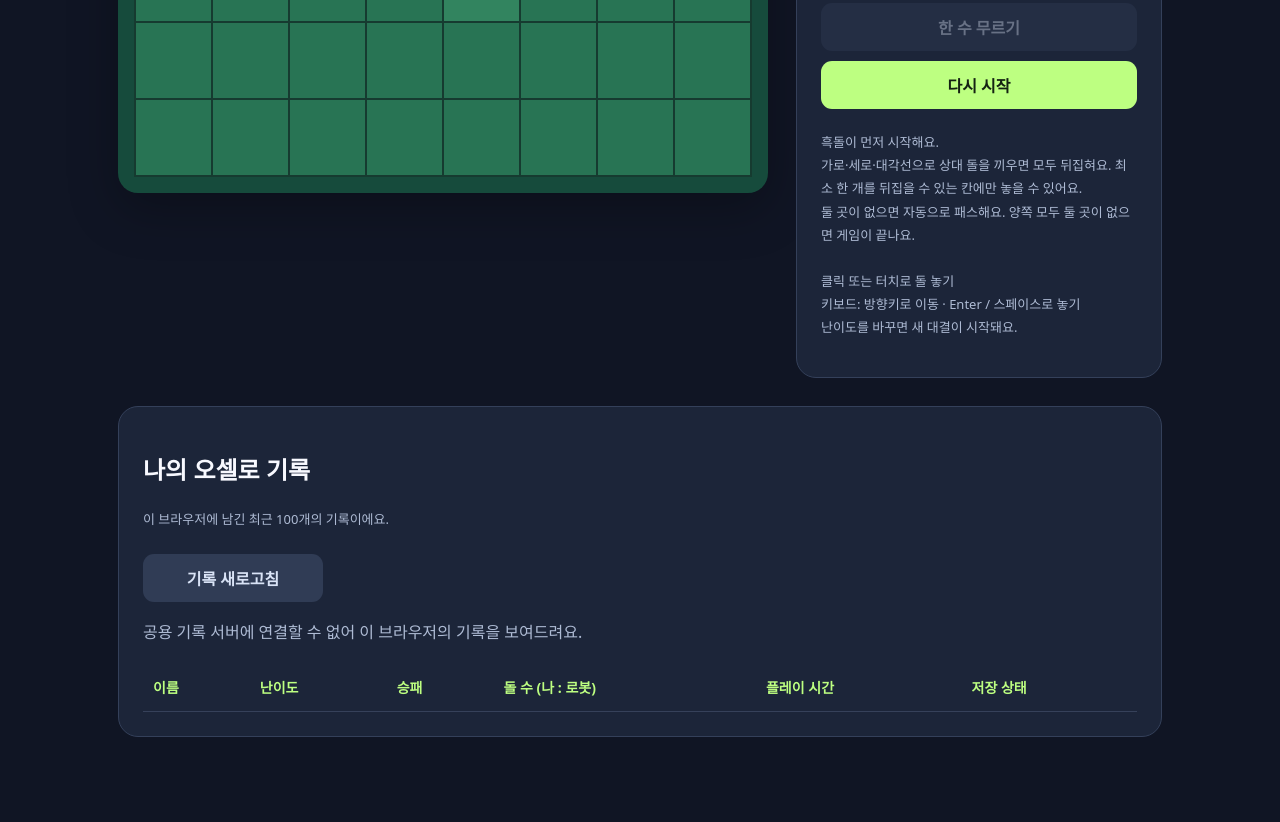
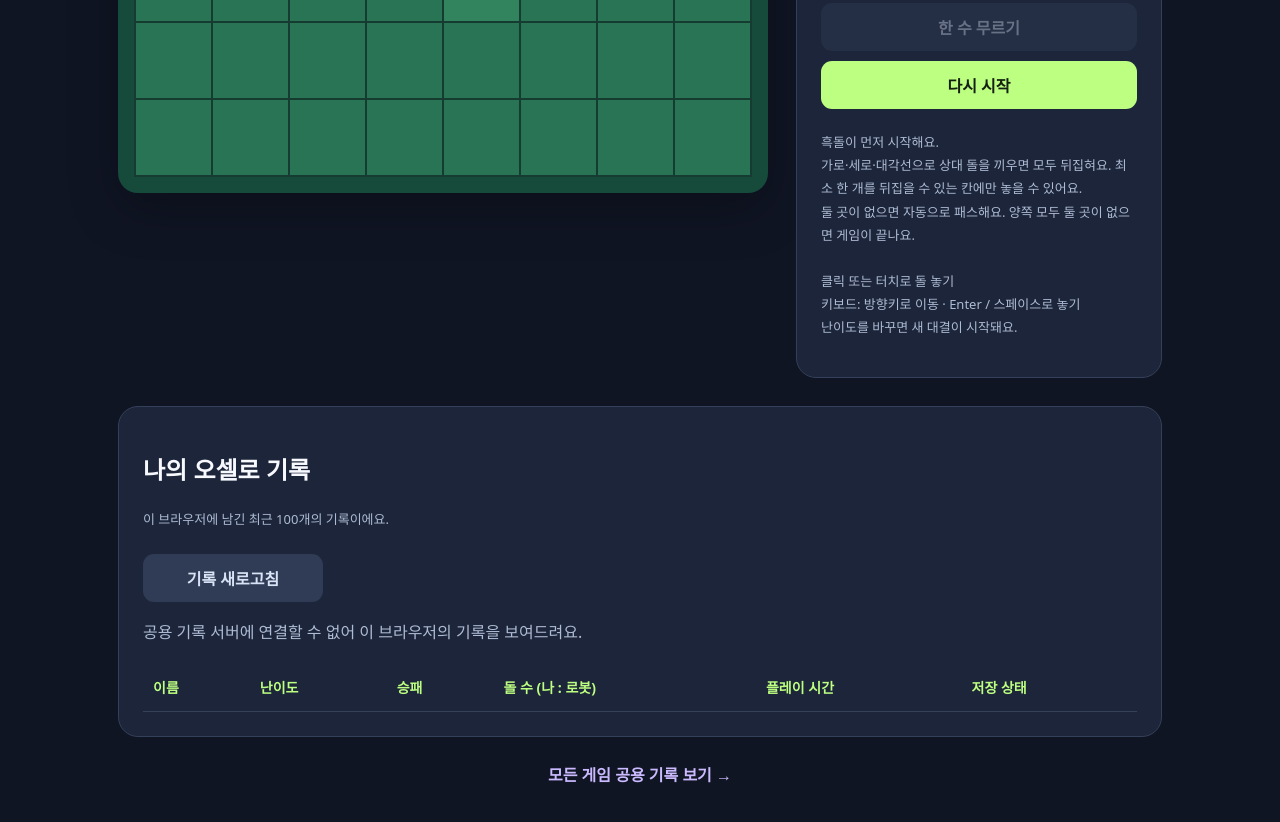
Before and after one commit to dahye1391-ai/dada-game, a plain HTML site: page othello.html in a window 1280 px wide. Shown: the part 740-1562 px from the top of the page. Before the commit the page ends 1517 px from the top, so only its background shows below. Drawn offline with Linux system fonts and the light colour scheme; no server answers.

Commit message:
Add shared records hub link to othello

```diff
--- a/othello.html
+++ b/othello.html
@@ -13,7 +13,7 @@
 <section class="side records-section" id="result-panel" hidden><h2>이번 대결 기록</h2><p id="result-summary"></p><form id="record-form"><label for="record-name">기록에 남길 이름</label><div class="record-form"><input id="record-name" maxlength="16" placeholder="이름 또는 닉네임" autocomplete="nickname" required><button id="save-record" class="action" type="submit">기록 남기기</button></div></form><p class="rules">기록은 이 브라우저에 보관돼요. 공용 기록 서버가 연결되면 이름과 기록이 모두에게 공개됩니다.</p></section>
 <p id="save-status" role="status" aria-live="polite"></p><button id="retry-record" class="action secondary" hidden style="max-width:250px">공용 기록 저장 다시 시도</button>
 <section class="side records-section"><h2 id="records-title">나의 오셀로 기록</h2><p id="records-note" class="rules">이 브라우저에 남긴 최근 100개의 기록이에요.</p><button id="refresh-records" class="action secondary" style="max-width:180px">기록 새로고침</button><p id="records-status" role="status" aria-live="polite"></p><div class="table-wrap"><table><thead><tr><th>이름</th><th>난이도</th><th>승패</th><th>돌 수 (나 : 로봇)</th><th>플레이 시간</th><th>저장 상태</th></tr></thead><tbody id="records"></tbody></table></div></section>
-</main>
+<p style="text-align:center;margin:24px 0"><a style="color:#cbbaff;font-weight:800" href="https://dada-run-scores.perkymyna5.chatgpt.site/records?game=othello">모든 게임 공용 기록 보기 →</a></p></main>
 <script src="./records-config.js"></script>
 <script>
 const N=8,dirs=[[-1,-1],[-1,0],[-1,1],[0,-1],[0,1],[1,-1],[1,0],[1,1]];
```
